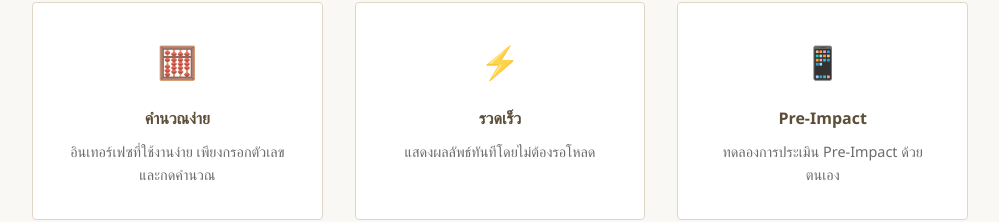
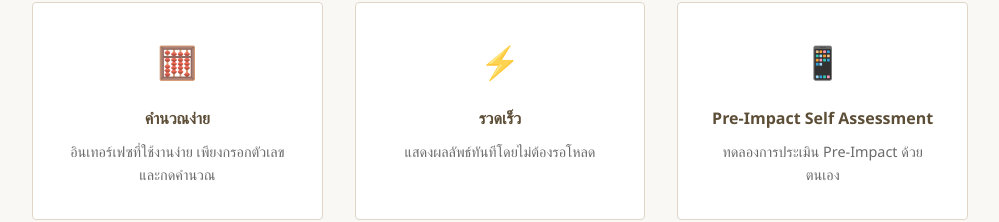
Before and after one commit to wattanabunsiri/wattanabunsiri.github.io, a plain HTML site: page index.html in a window 1280 px wide. Shown: the part 380-602 px from the top of the page, without its empty margins (140-1139 px from the left). Drawn offline with Linux system fonts and the light colour scheme.

Commit message:
fix: update

```diff
--- a/index.html
+++ b/index.html
@@ -42,7 +42,7 @@
             </div>
             <a href="calculator.html" class="feature-card" style="text-decoration: none; color: inherit;">
                 <div class="icon">📱</div>
-                <h3>Pre-Impact</h3>
+                <h3>Pre-Impact Self Assessment</h3>
                 <p>ทดลองการประเมิน Pre-Impact ด้วยตนเอง</p>
             </a>
         </section>
```
Also changed, not shown: calculator.html (+1 -1 lines).
